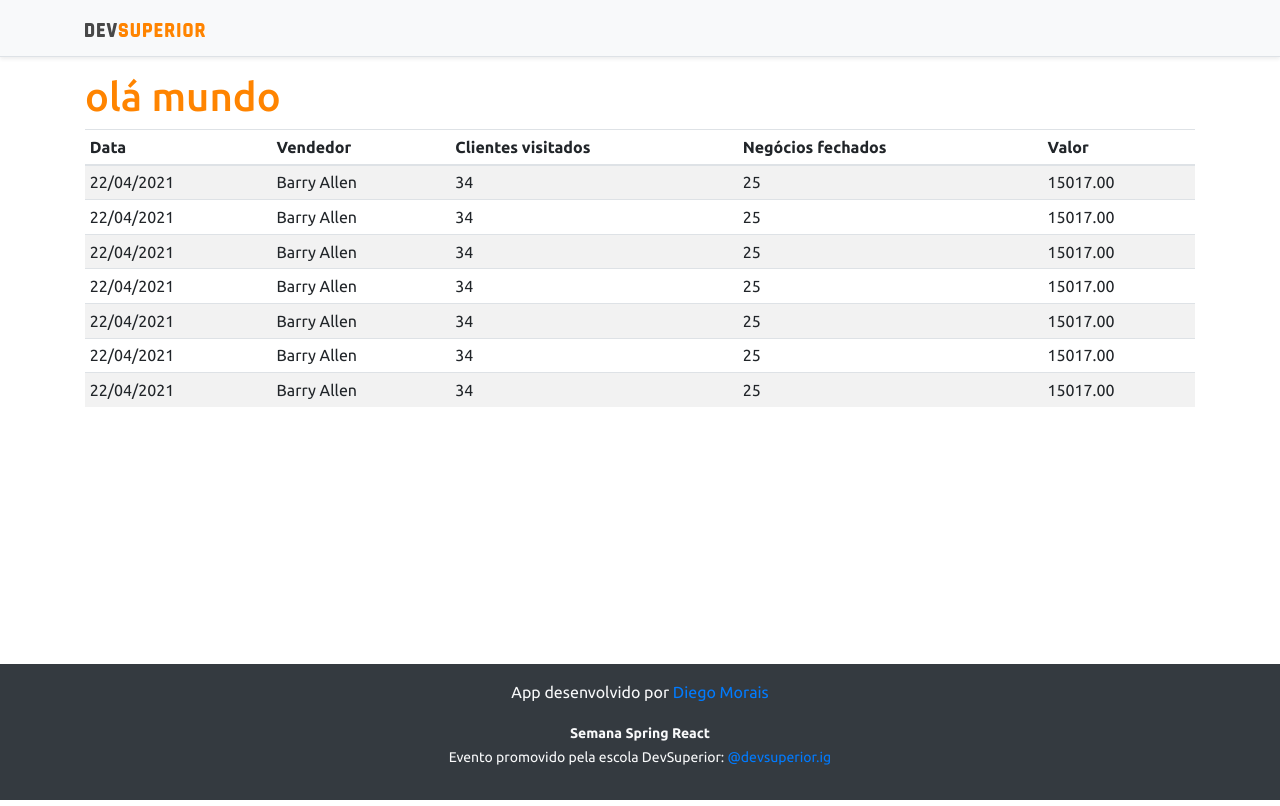
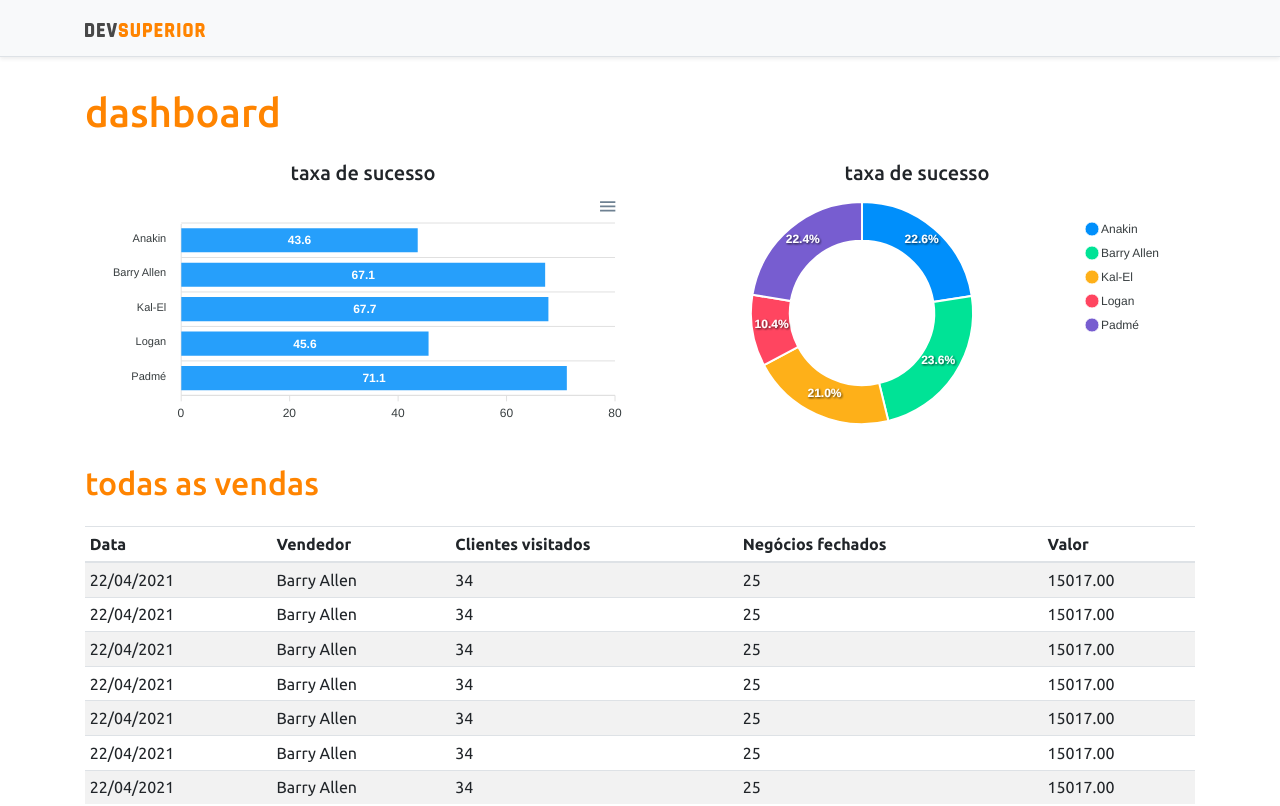
Before and after one commit to diegostrik16/projetosds, a React (Create React App) app in the folder frontend/: page / in a window 1280 px wide. Shown: the top 806 px of the page. Built offline with nearby package versions, Linux system fonts and the light colour scheme.

Commit message:
statics charts

```diff
--- a/frontend/src/App.tsx
+++ b/frontend/src/App.tsx
@@ -1,4 +1,6 @@
+import BarChart from "components/BarChart";
 import DataTable from "components/DataTable";
+import DonutChart from "components/DonutChart";
 import Footer from "components/Footer";
 import NavBar from "components/NavBar";
 
@@ -7,8 +9,27 @@
     <>
       <NavBar />
       <div className="container">
-        <h1 className="text-primary">olá mundo</h1>
+        <h1 className="text-primary py-3">dashboard</h1>
 
+        <div className='row px-3' >
+        <div className="col-sm-6">
+          <h5 className="text-center">taxa de sucesso</h5>
+          <BarChart/>
+          </div>
+          <div className="col-sm-6">
+          <h5 className="text-center">taxa de sucesso</h5>
+          <DonutChart/>
+
+        </div>
+
+
+
+        </div>
+
+        <div className="py-3" >
+          <h2 className="text-primary" >todas as vendas</h2>
+
+        </div>
         <DataTable />
       </div>
       <Footer />
--- /dev/null
+++ b/frontend/src/components/BarChart/index.tsx
@@ -0,0 +1,36 @@
+
+import Chart from 'react-apexcharts';
+const BarChart = () => {
+
+    const options = {
+        plotOptions: {
+            bar: {
+                horizontal: true,
+            }
+        },
+    };
+
+    const mockData = {
+        labels: {
+            categories: ['Anakin', 'Barry Allen', 'Kal-El', 'Logan', 'Padmé']
+        },
+        series: [
+            {
+                name: "% Sucesso",
+                data: [43.6, 67.1, 67.7, 45.6, 71.1]
+            }
+        ]
+    };
+
+
+    return (
+        <Chart
+        options = {{...options, xaxis: mockData.labels}}
+        series = {mockData.series}
+        type="bar"
+        height="240"
+        />
+    );
+}
+
+export default BarChart;
--- /dev/null
+++ b/frontend/src/components/DonutChart/index.tsx
@@ -0,0 +1,27 @@
+
+import Chart from 'react-apexcharts';
+const DonutChart = () => {
+
+    const mockData = {
+        series: [477138, 499928, 444867, 220426, 473088],
+        labels: ['Anakin', 'Barry Allen', 'Kal-El', 'Logan', 'Padmé']
+    }
+
+    const options = {
+        legend: {
+            show: true
+        }
+    }
+
+
+    return (
+        <Chart
+        options = {{...options, labels: mockData.labels}}
+        series = {mockData.series}
+        type="donut"
+        height="240"
+        />
+    );
+}
+
+export default DonutChart;
--- /dev/null
+++ b/package.json
@@ -0,0 +1,6 @@
+{
+  "dependencies": {
+    "apexcharts": "^3.26.1",
+    "react-apexcharts": "^1.3.9"
+  }
+}
```
Also changed, not shown: 1 other file (tests, documents, lock files or other folders).
